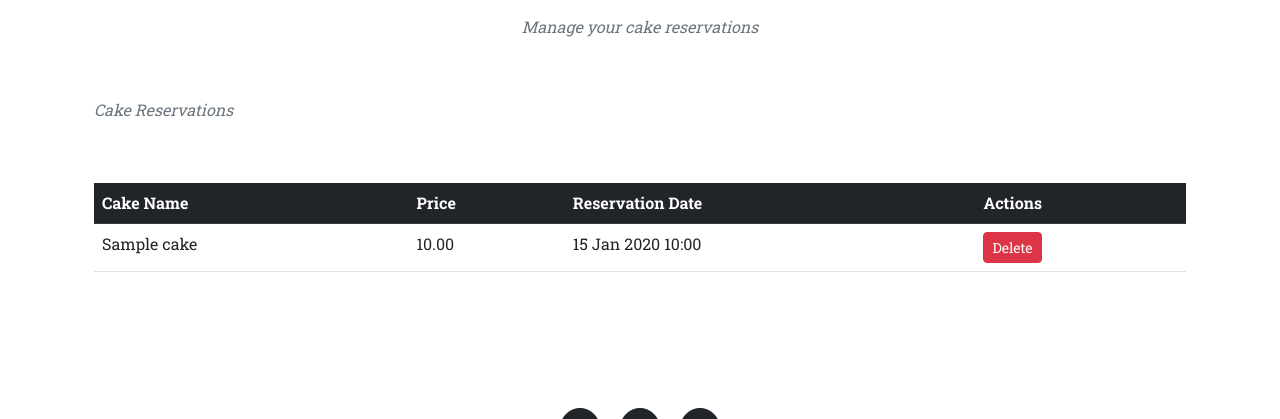
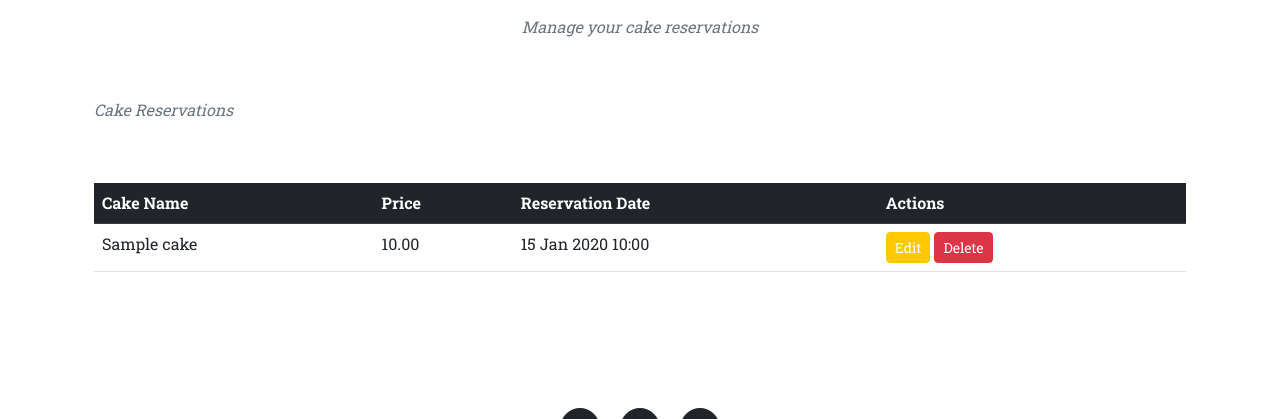
Before and after one commit to atchutchi/gamela-cake, a Django app: page /reservations/ in a window 1280 px wide. Shown: the part 167-586 px from the top of the page. Run offline with Django 3.2, Linux system fonts and the light colour scheme; a user stored in the database is signed in; tables that the repository leaves empty hold one stand-in row (values such as "Sample post"); parts of the project's set-up code (start-up, migrations or seed data) failed here and were passed over; some libraries are stand-ins or nearby versions.

Commit message:
Add edit button to the reservations.html

```diff
--- a/templates/reservations.html
+++ b/templates/reservations.html
@@ -37,8 +37,8 @@
                         <td>{{ reservation.cake.price }}</td>
                         <td>{{ reservation.datetime|date:"d M Y H:i" }}</td>
                         <td>
+                            <a href="{% url 'reservation_edit' reservation.id %}" class="btn btn-warning btn-sm">Edit</a>
                             <a href="{% url 'reservation_delete' reservation.id %}" class="btn btn-danger btn-sm">Delete</a>
-                            </form>
                         </td>
                     </tr>
                     {% empty %}
```
